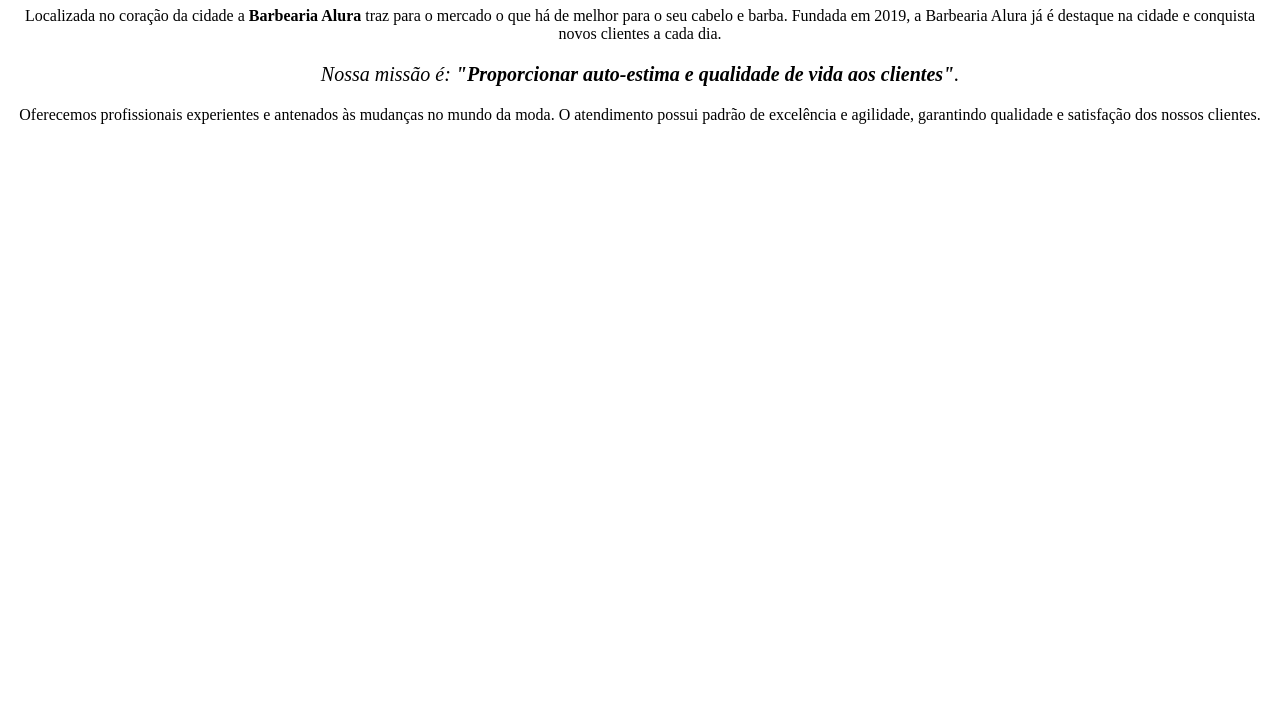
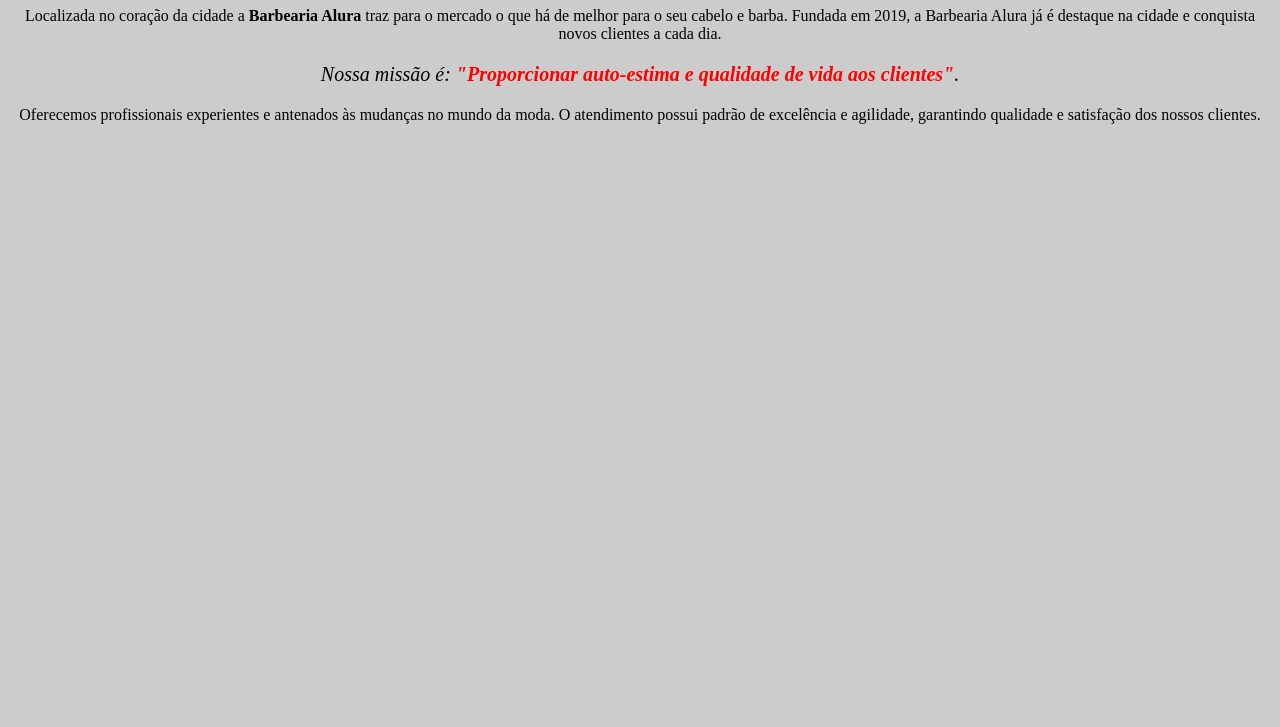
Before and after one commit to isabelamendesgavloski/front-end, a plain HTML site: page index.html in a window 1280 px wide. Shown: the part 73-800 px from the top of the page. Drawn offline with Linux system fonts and the light colour scheme.

Commit message:
Add files via upload

```diff
--- a/style.css
+++ b/style.css
@@ -1,3 +1,12 @@
+body {
+    background: #CCCCCC
+}
+
 p {
-    text-align: center
+    text-align: center;
 }
+
+em strong {
+    color: #FF0000;
+
+}
```
